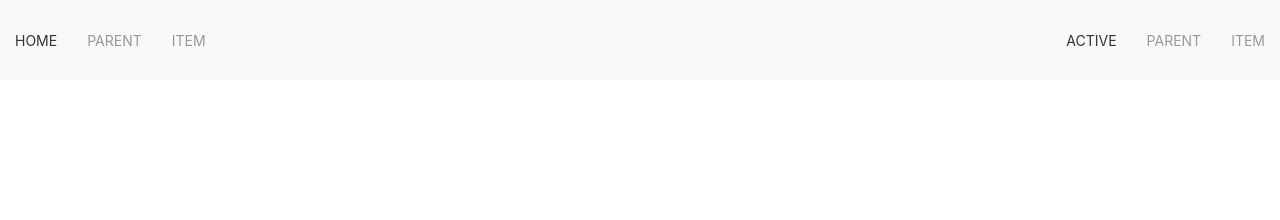
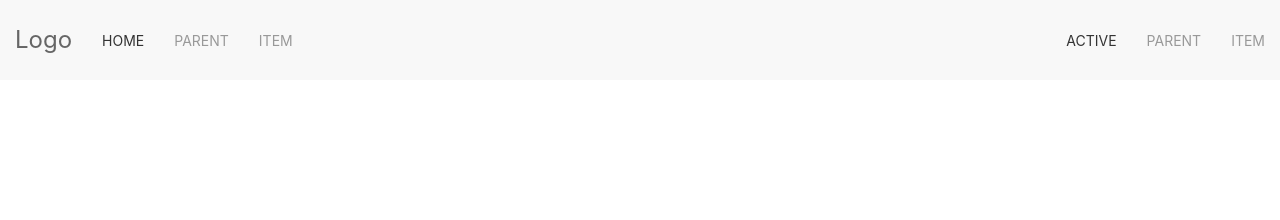
Before and after one commit to PROFESSADIKI/wikeduk, a Jekyll site: the page built from index.html, in a window 1280 px wide. Shown: the top 220 px of the page. Built offline with Jekyll 4.4.1, drawn with Linux system fonts in a browser that asks for light colours.

Commit message:
Update nav.html

```diff
--- a/_includes/nav.html
+++ b/_includes/nav.html
@@ -1,7 +1,7 @@
 <nav class="uk-navbar-container" uk-navbar>
 
     <div class="uk-navbar-left">
-
+<a class="uk-navbar-item uk-logo" href="#">Logo</a>
         <ul class="uk-navbar-nav">
             <li class="uk-active"><a href="{{site.baseurl}}/">home</a></li>
             <li>
```
